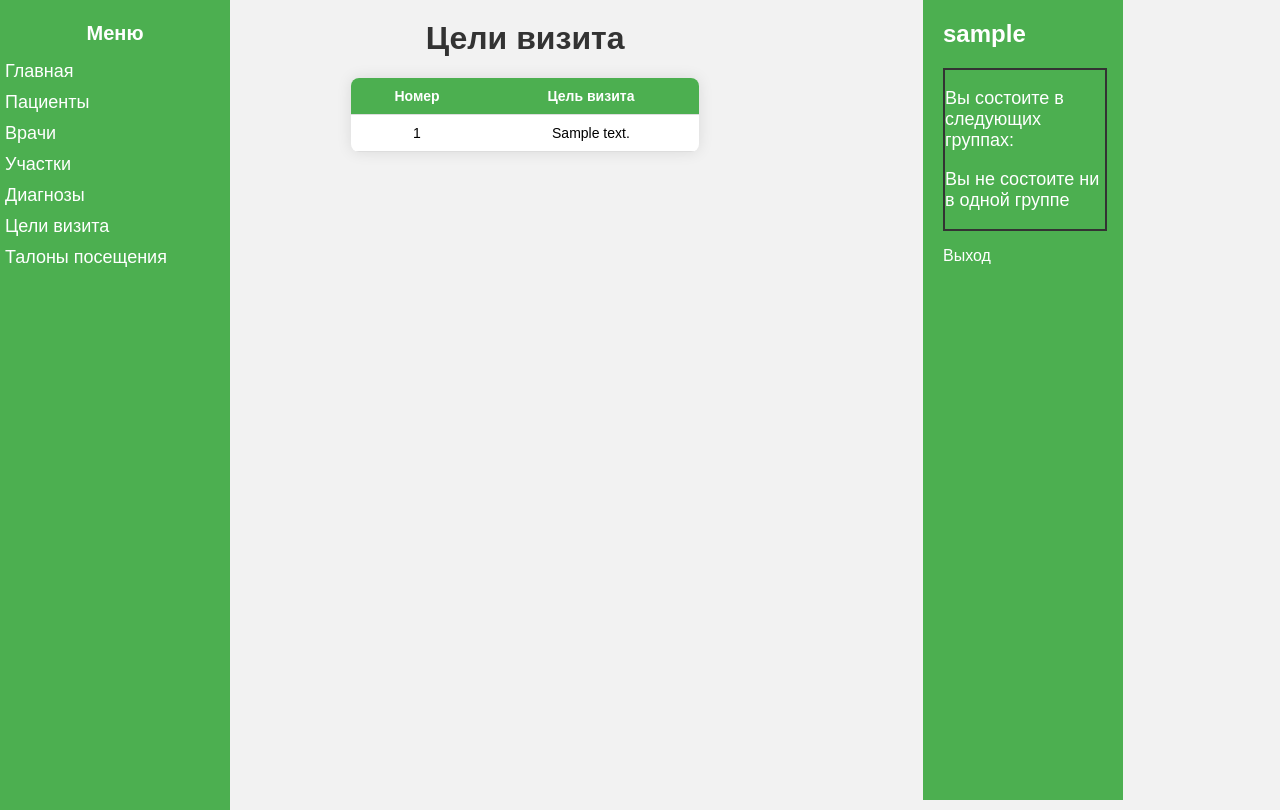
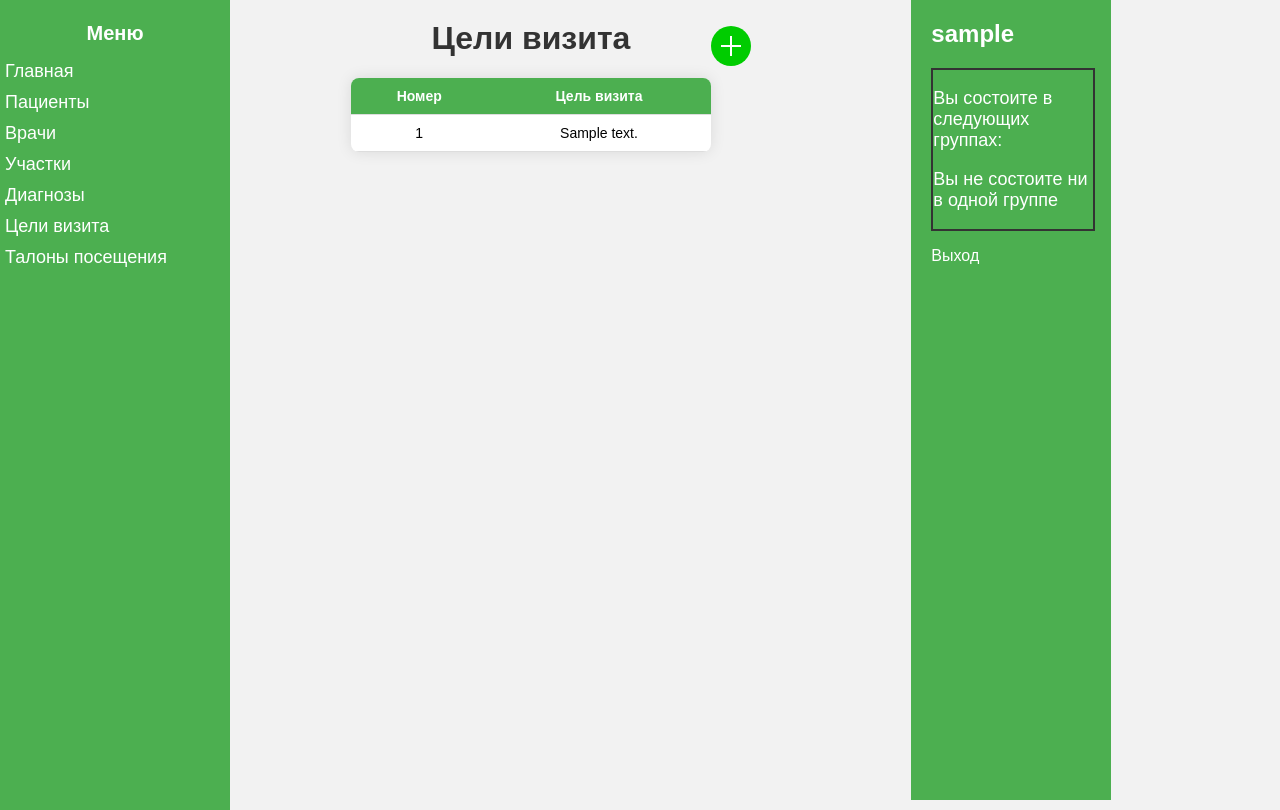
Before and after one commit to OscarISTUedu/BD-Project, a Django app: page /visits/ in a window 1280 px wide. Run offline with Django 5.2, Linux system fonts and the light colour scheme; a user stored in the database is signed in; tables that the repository leaves empty hold one stand-in row (values such as "Sample post").

Commit message:
add not functional green plus

```diff
--- a/BD/static/css/model_list.css
+++ b/BD/static/css/model_list.css
@@ -43,10 +43,10 @@ h1 {
     text-decoration: underline;
 }
 
-/* Контент справа */
+/* Таблицы */
 .content {
     grid-column:2;
-    padding: 0 14em 0 14em;
+    padding: 0 0 0 14em;
     justify-content: center;
 }
 
@@ -81,7 +81,27 @@ th:first-child, td:first-child {
 th:last-child, td:last-child {
     border-right: none;
 }
+/* Кнопка добавления */
+.plus {
+  align-items: start;
+  display:inline-block;
+  margin-top: 2vw;
+  width:40px;
+  height:40px;
 
+  background:
+    linear-gradient(#fff,#fff),/* Линии на кнопке */
+    linear-gradient(#fff,#fff),
+    #00cc00;                    /* Основной фон кнопки (зелёный) */
+  background-position:center;
+  background-size: 50% 2px,2px 50%;  /* Толщина = 2px, длина = 50% */
+  background-repeat:no-repeat;
+}
+.radius {
+  border-radius:50%;
+}
+
+/* Аккаунт пользователя */
 .user-panel {
     background-color: #4CAF50;
     width: 200px;
@@ -89,7 +109,7 @@ th:last-child, td:last-child {
     color: white;
     padding: 20px;
     box-sizing: border-box;
-    grid-column:3;
+    grid-column:4;
 }
 .user-panel h2 {
     margin-top: 0;
--- a/BD/templates/model_list.html
+++ b/BD/templates/model_list.html
@@ -5,7 +5,7 @@
     <meta charset="UTF-8">
     <meta name="viewport" content="width=device-width, initial-scale=1.0">
     <title>Районная больница</title>
-    <link rel="stylesheet" href="{% static 'css/model_list.css'%}">
+    <link rel="stylesheet" href="{% static 'css/model_list.css'%}?v={{ timestamp }}">
 </head>
 <body>
     <!-- Панель навигации -->
@@ -72,6 +72,9 @@
             const user_perm = "{{ user.get_all_permissions|join:", "}}";
         </script>
     </div>
+    <!-- Плюсик для добавления данных -->
+    <div class="plus radius"></div>
+    <!-- Аккаунт пользователя -->
     <div class="user-panel">
             {% if user.is_authenticated %}
                 <h2>{{user.username}}</h2>
```
